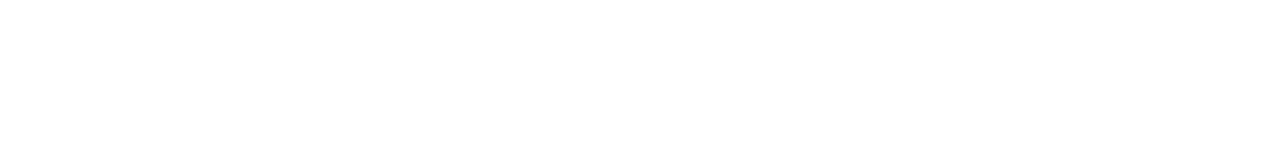
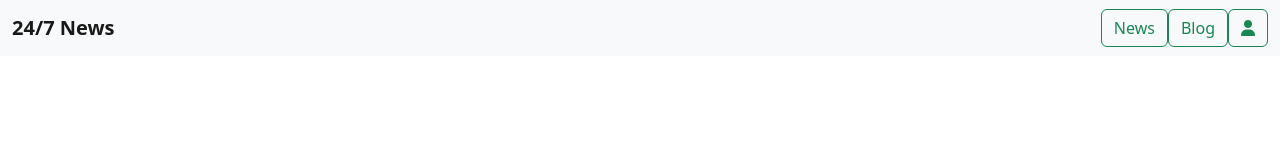
Before and after one commit to afrojani/api-calling-and-show-data-on-UI-news-portal, a plain HTML site: page index.html in a window 1280 px wide. Drawn offline with nearby package versions, Linux system fonts and the light colour scheme.

Commit message:
nav bar added

```diff
--- a/index.html
+++ b/index.html
@@ -12,6 +12,19 @@
 </head>
 
 <body>
+    <header>
+        <!-- navbar -->
+        <nav class="navbar bg-light">
+            <div class="container-fluid">
+                <a class="navbar-brand fw-bold">24/7 News</a>
+                <form class="d-flex" role="search">
+                    <button class="btn btn-outline-success">News</button>
+                    <button class="btn btn-outline-success" type="submit">Blog</button>
+                    <button class="btn btn-outline-success"> <i class="fa-solid fa-user"></i></button>
+                </form>
+            </div>
+        </nav>
+    </header>
     <script src="https://cdn.jsdelivr.net/npm/bootstrap@5.2.0/dist/js/bootstrap.bundle.min.js"
         integrity="sha384-A3rJD856KowSb7dwlZdYEkO39Gagi7vIsF0jrRAoQmDKKtQBHUuLZ9AsSv4jD4Xa" crossorigin="anonymous">
         </script>
```
